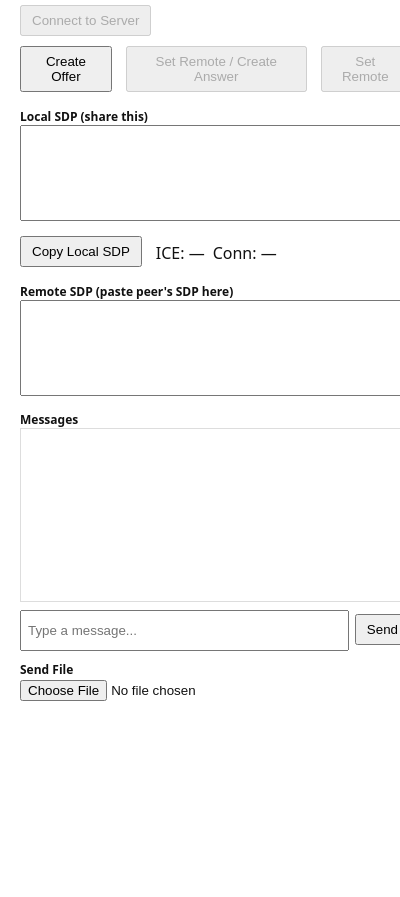
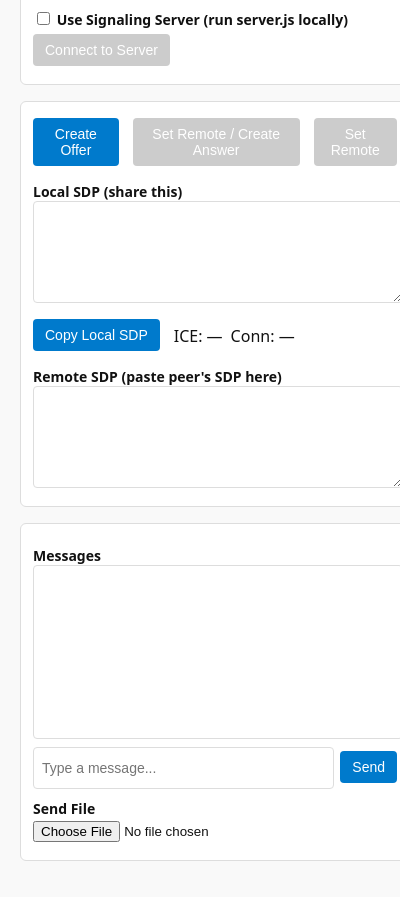
Before and after one commit to LiteObject/chrome-lan-share, a browser extension: page popup.html in a window 400 px wide. Shown: the part 71-968 px from the top of the page. Before the commit the page ends 844 px from the top, so only its background shows below. Drawn offline with Linux system fonts and the light colour scheme.

Commit message:
Add LICENSE file and update README.md with licensing information; enhance styles for improved UI

```diff
--- a/styles.css
+++ b/styles.css
@@ -4,49 +4,116 @@ body {
   padding: 12px;
   box-sizing: border-box;
   color: #111;
+  background: #f9f9f9;
+  line-height: 1.4;
 }
+
+:root {
+  --primary-color: #007acc;
+  --secondary-color: #f0f0f0;
+  --text-color: #111;
+  --border-color: #ddd;
+  --hover-bg: #e6f7ff;
+  --message-me-bg: #e6f7ff;
+  --message-peer-bg: #f5f5f5;
+  --button-shadow: 0 2px 4px rgba(0, 0, 0, 0.1);
+}
+
 h1 {
-  font-size: 16px;
-  margin: 0 0 10px 0;
+  font-size: 18px;
+  margin: 0 0 12px 0;
+  color: var(--primary-color);
 }
+
 label {
-  display:block;
-  margin-top:10px;
-  font-weight:600;
-  font-size:12px;
+  display: block;
+  margin-top: 10px;
+  font-weight: 600;
+  font-size: 14px;
 }
+
 textarea {
-  width:100%;
-  box-sizing:border-box;
+  width: 100%;
+  box-sizing: border-box;
   font-family: monospace;
+  font-size: 12px;
+  border: 1px solid var(--border-color);
+  border-radius: 4px;
+  padding: 8px;
+  background: #fff;
 }
+
 button {
-  margin:4px 6px 6px 0;
-  padding:6px 10px;
-  cursor:pointer;
+  margin: 4px 6px 6px 0;
+  padding: 8px 12px;
+  cursor: pointer;
+  background: var(--primary-color);
+  color: #fff;
+  border: none;
+  border-radius: 4px;
+  font-size: 14px;
+  transition: background 0.2s, box-shadow 0.2s;
 }
-.col { display:flex; gap:8px; align-items:center; margin-bottom:6px; }
-.row { display:flex; gap:8px; align-items:center; margin-top:6px; }
+
+button:hover {
+  background: #005a99;
+  box-shadow: var(--button-shadow);
+}
+
+button:focus {
+  outline: 2px solid #007acc;
+  outline-offset: 2px;
+}
+
+button:disabled {
+  background: #ccc;
+  cursor: not-allowed;
+}
+
+.col { display: flex; gap: 8px; align-items: center; margin-bottom: 6px; }
+.row { display: flex; gap: 8px; align-items: center; margin-top: 6px; }
+
 .messages {
-  border: 1px solid #ddd;
-  height:160px;
-  overflow:auto;
-  padding:6px;
-  background:#fff;
+  border: 1px solid var(--border-color);
+  height: 160px;
+  overflow: auto;
+  padding: 6px;
+  background: #fff;
+  border-radius: 4px;
 }
+
 .message {
-  margin:6px 0;
-  padding:6px;
-  border-radius:6px;
+  margin: 6px 0;
+  padding: 8px;
+  border-radius: 6px;
 }
+
 .message.me {
-  background:#e6f7ff;
-  text-align:right;
+  background: var(--message-me-bg);
+  text-align: right;
 }
+
 .message.peer {
-  background:#f5f5f5;
-  text-align:left;
+  background: var(--message-peer-bg);
+  text-align: left;
 }
-.sendrow { display:flex; gap:6px; margin-top:8px; }
-#msgInput { flex:1; padding:6px; }
-.small { font-size:12px; color:#444; margin-top:6px; }
+
+.sendrow { display: flex; gap: 6px; margin-top: 8px; }
+
+#msgInput {
+  flex: 1;
+  padding: 8px;
+  border: 1px solid var(--border-color);
+  border-radius: 4px;
+  font-size: 14px;
+}
+
+.small { font-size: 12px; color: #666; margin-top: 6px; }
+
+section {
+  margin-bottom: 16px;
+  padding: 12px;
+  background: #fff;
+  border: 1px solid var(--border-color);
+  border-radius: 6px;
+}
```
Also changed, not shown: README.md, 1 other file.
